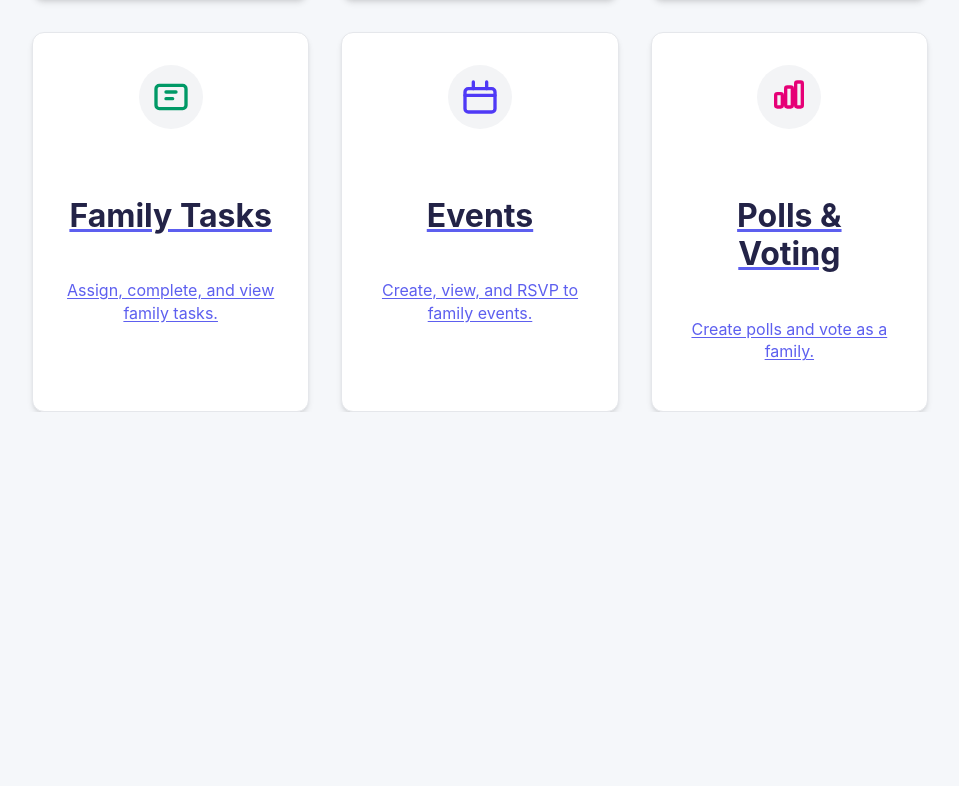
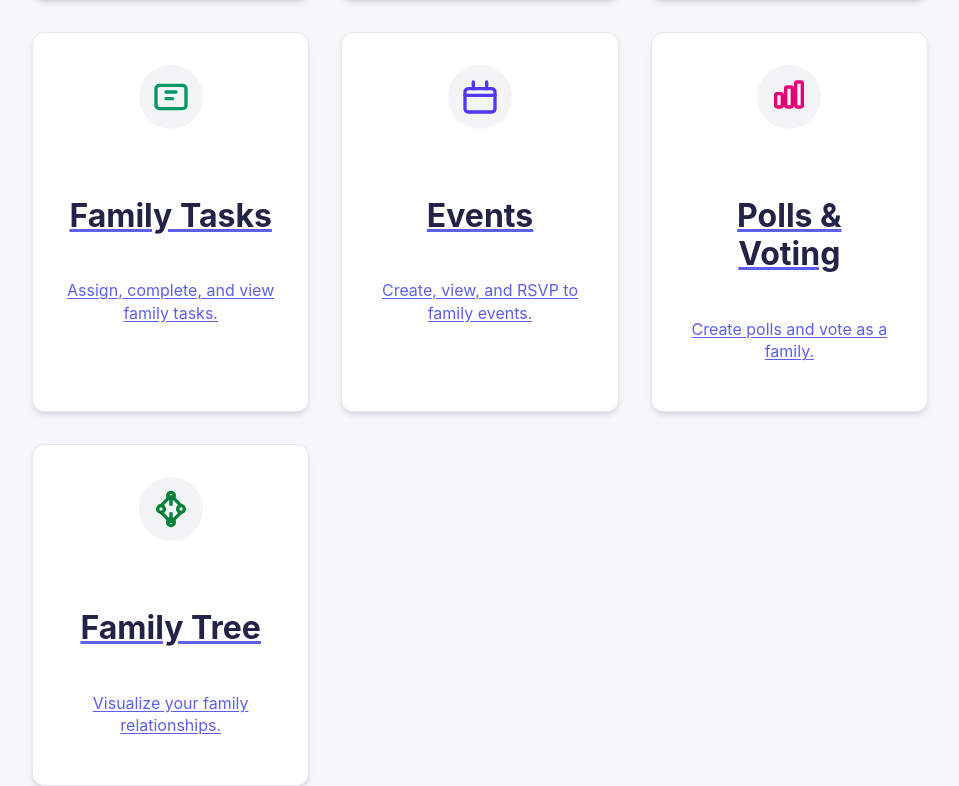
Before and after one commit to OurKyn/Kyn, a Next.js app: page / in a window 1280 px wide. Shown: the part 1259-2045 px from the top of the page, without its empty margins (160-1119 px from the left). Before the commit the page ends 1671 px from the top, so only its background shows below. Built offline with nearby package versions, Linux system fonts and the light colour scheme; no server answers.

Commit message:
fix: use SupabaseFamilyMember type instead of any in family-tree page to resolve linter error

```diff
--- /dev/null
+++ b/src/app/family-tree/page.tsx
@@ -0,0 +1,116 @@
+'use client'
+
+import { useEffect, useState } from 'react'
+import { useFamilyContext } from '@/context/family-context'
+import { createClient } from '@/utils/supabase/client'
+import { LoadingState } from '@/components/loading-state'
+import { EmptyState } from '@/components/empty-state'
+import Image from 'next/image'
+
+interface FamilyMember {
+  id: string
+  profile_id: string
+  full_name: string | null
+  avatar_url: string | null
+  parent_id: string | null // null = root
+}
+
+interface SupabaseFamilyMember {
+  id: string
+  profile_id: string
+  parent_id: string | null
+  profiles: {
+    full_name: string | null
+    avatar_url: string | null
+  } | null
+}
+
+export default function FamilyTreePage() {
+  const { selectedFamilyId } = useFamilyContext()
+  const [members, setMembers] = useState<FamilyMember[]>([])
+  const [loading, setLoading] = useState(true)
+  const [error, setError] = useState<string | null>(null)
+
+  useEffect(() => {
+    if (!selectedFamilyId) return
+    setLoading(true)
+    setError(null)
+    const supabase = createClient()
+    supabase
+      .from('family_members')
+      .select('id, profile_id, parent_id, profiles(full_name, avatar_url)')
+      .eq('family_id', selectedFamilyId)
+      .then(({ data, error }) => {
+        if (error) {
+          setError('Failed to load family members')
+          setLoading(false)
+          return
+        }
+        setMembers(
+          ((data as SupabaseFamilyMember[] | null) || []).map((m) => ({
+            id: m.id,
+            profile_id: m.profile_id,
+            parent_id: m.parent_id,
+            full_name: m.profiles?.full_name ?? null,
+            avatar_url: m.profiles?.avatar_url ?? null,
+          }))
+        )
+        setLoading(false)
+      })
+  }, [selectedFamilyId])
+
+  // Build tree structure from flat list
+  function buildTree(
+    nodes: FamilyMember[],
+    parentId: string | null = null
+  ): FamilyMember[] {
+    return nodes.filter((n) => n.parent_id === parentId)
+  }
+
+  function renderTree(nodes: FamilyMember[], all: FamilyMember[], level = 0) {
+    if (!nodes.length) return null
+    return (
+      <ul className={`ml-${level > 0 ? 8 : 0} space-y-4`}>
+        {' '}
+        {/* Indent children */}
+        {nodes.map((node) => (
+          <li key={node.id} className="flex items-center gap-2">
+            {node.avatar_url && (
+              <Image
+                src={node.avatar_url}
+                alt=""
+                width={40}
+                height={40}
+                className="w-10 h-10 rounded-full border"
+              />
+            )}
+            <span className="font-semibold">{node.full_name || 'Unknown'}</span>
+            {/* Render children recursively */}
+            {renderTree(
+              all.filter((n) => n.parent_id === node.id),
+              all,
+              level + 1
+            )}
+          </li>
+        ))}
+      </ul>
+    )
+  }
+
+  return (
+    <div className="max-w-2xl mx-auto py-8">
+      <h1 className="text-2xl font-bold mb-4">Family Tree</h1>
+      {loading ? (
+        <LoadingState message="Loading family tree..." />
+      ) : error ? (
+        <div className="text-red-500 mb-2">{error}</div>
+      ) : !members.length ? (
+        <EmptyState message="No family members or relationships defined yet." />
+      ) : (
+        <div className="overflow-x-auto">
+          {renderTree(buildTree(members), members)}
+        </div>
+      )}
+    </div>
+  )
+}
--- a/src/app/page.tsx
+++ b/src/app/page.tsx
@@ -153,6 +153,29 @@ export default function DashboardPage() {
           title="Polls & Voting"
           description="Create polls and vote as a family."
         />
+        <DashboardCard
+          href="/family-tree"
+          icon={
+            <svg
+              className="h-10 w-10 text-green-700"
+              fill="none"
+              stroke="currentColor"
+              strokeWidth="2"
+              viewBox="0 0 24 24"
+            >
+              <circle cx="12" cy="4" r="2" stroke="currentColor" />
+              <circle cx="6" cy="12" r="2" stroke="currentColor" />
+              <circle cx="18" cy="12" r="2" stroke="currentColor" />
+              <circle cx="12" cy="20" r="2" stroke="currentColor" />
+              <path
+                d="M12 6v4M12 14v4M6 14l6 6M18 14l-6 6M6 10l6-6M18 10l-6-6"
+                stroke="currentColor"
+              />
+            </svg>
+          }
+          title="Family Tree"
+          description="Visualize your family relationships."
+        />
       </div>
     </main>
   )
```
Also changed, not shown: 1 other file (tests, documents, lock files or other folders).
